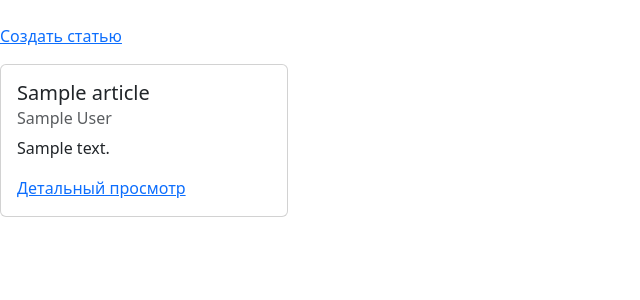
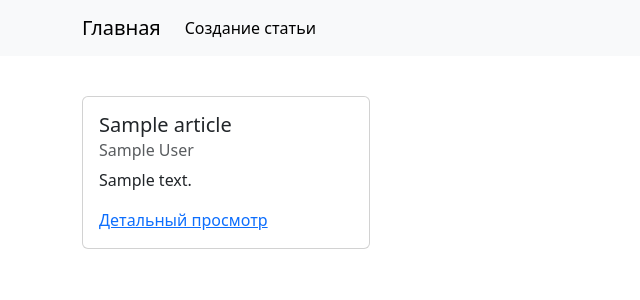
Before and after one commit to dadya12/API_HARD, a Django app: template source/webapp/templates/index.html in a window 1280 px wide. Shown: the top 300 px of the page, without its empty margins (0-640 px from the left). Run offline with Django 5.2, Linux system fonts and the light colour scheme; the template is opened without the code that fills it: most values are stand-ins (such as "Sample title", 1, 10 or a date in 2020).

Commit message:
добавил базовый шаблон, унаследовал все остальные от него

```diff
--- /dev/null
+++ b/source/webapp/templates/base.html
@@ -0,0 +1,47 @@
+{% load static %}
+<!doctype html>
+<html lang="en">
+<head>
+    <meta charset="UTF-8">
+    <meta name="viewport"
+          content="width=device-width, user-scalable=no, initial-scale=1.0, maximum-scale=1.0, minimum-scale=1.0">
+    <meta http-equiv="X-UA-Compatible" content="ie=edge">
+    <link rel="stylesheet" href="{% static 'styles/style.css' %}">
+    <link href="https://cdn.jsdelivr.net/npm/bootstrap@5.3.3/dist/css/bootstrap.min.css" rel="stylesheet"
+          integrity="sha384-QWTKZyjpPEjISv5WaRU9OFeRpok6YctnYmDr5pNlyT2bRjXh0JMhjY6hW+ALEwIH" crossorigin="anonymous">
+    {% block title %}
+        <title>Document</title>
+    {% endblock %}
+</head>
+<body>
+
+<nav class="navbar navbar-expand-lg bg-body-tertiary">
+    <div class="container">
+        <a class="navbar-brand" href="{% url 'articles' %}">Главная</a>
+        <button class="navbar-toggler" type="button" data-bs-toggle="collapse" data-bs-target="#navbarNav"
+                aria-controls="navbarNav" aria-expanded="false" aria-label="Toggle navigation">
+            <span class="navbar-toggler-icon"></span>
+        </button>
+        <div class="collapse navbar-collapse" id="navbarNav">
+            <ul class="navbar-nav">
+                {% block links %}
+                    <li class="nav-item">
+                        <a class="nav-link active" aria-current="page" href="{% url 'create_article' %}">Создание
+                            статьи</a>
+                    </li>
+                {% endblock %}
+            </ul>
+        </div>
+    </div>
+</nav>
+
+<div class="container">
+    {% block content %}
+        TEST
+    {% endblock %}
+</div>
+<script src="https://cdn.jsdelivr.net/npm/bootstrap@5.3.3/dist/js/bootstrap.bundle.min.js"
+        integrity="sha384-YvpcrYf0tY3lHB60NNkmXc5s9fDVZLESaAA55NDzOxhy9GkcIdslK1eN7N6jIeHz"
+        crossorigin="anonymous"></script>
+</body>
+</html>
--- a/source/webapp/templates/index.html
+++ b/source/webapp/templates/index.html
@@ -1,22 +1,14 @@
-{% load static %}
-<!doctype html>
-<html lang="en">
-<head>
-    <meta charset="UTF-8">
-    <meta name="viewport"
-          content="width=device-width, user-scalable=no, initial-scale=1.0, maximum-scale=1.0, minimum-scale=1.0">
-    <meta http-equiv="X-UA-Compatible" content="ie=edge">
-    <title>Document</title>
-    <link href="https://cdn.jsdelivr.net/npm/bootstrap@5.3.3/dist/css/bootstrap.min.css" rel="stylesheet"
-          integrity="sha384-QWTKZyjpPEjISv5WaRU9OFeRpok6YctnYmDr5pNlyT2bRjXh0JMhjY6hW+ALEwIH" crossorigin="anonymous">
-    <link rel="stylesheet" href="{% static 'styles/style.css' %}">
-</head>
-<body>
+{% extends "base.html" %}
+
+{% block title %}
+    <title>Articles</title>
+{% endblock %}
+
+{% block content %}
     <br>
-<a href="{% url 'create_article' %}">Создать статью</a>
-<br>
-
+    <div class="row">
         {% for article in articles %}
+            <div class="col-12 col-md-6 col-lg-4">
                 <div class="card mt-3" style="width: 18rem;">
                     <div class="card-body">
                         <h5 class="card-title">{{ article.title }}</h5>
@@ -26,10 +18,7 @@
                         <a href="#" class="card-link"></a>
                     </div>
                 </div>
+            </div>
         {% endfor %}
-
-<script src="https://cdn.jsdelivr.net/npm/bootstrap@5.3.3/dist/js/bootstrap.bundle.min.js"
-        integrity="sha384-YvpcrYf0tY3lHB60NNkmXc5s9fDVZLESaAA55NDzOxhy9GkcIdslK1eN7N6jIeHz"
-        crossorigin="anonymous"></script>
-</body>
-</html>
+    </div>
+{% endblock %}
```
Also changed, not shown: source/webapp/templates/article_detail.html (+3 -12 lines), source/webapp/templates/create_article.html (+6 -9 lines). Lines whose indentation alone changed are shown as unchanged.
